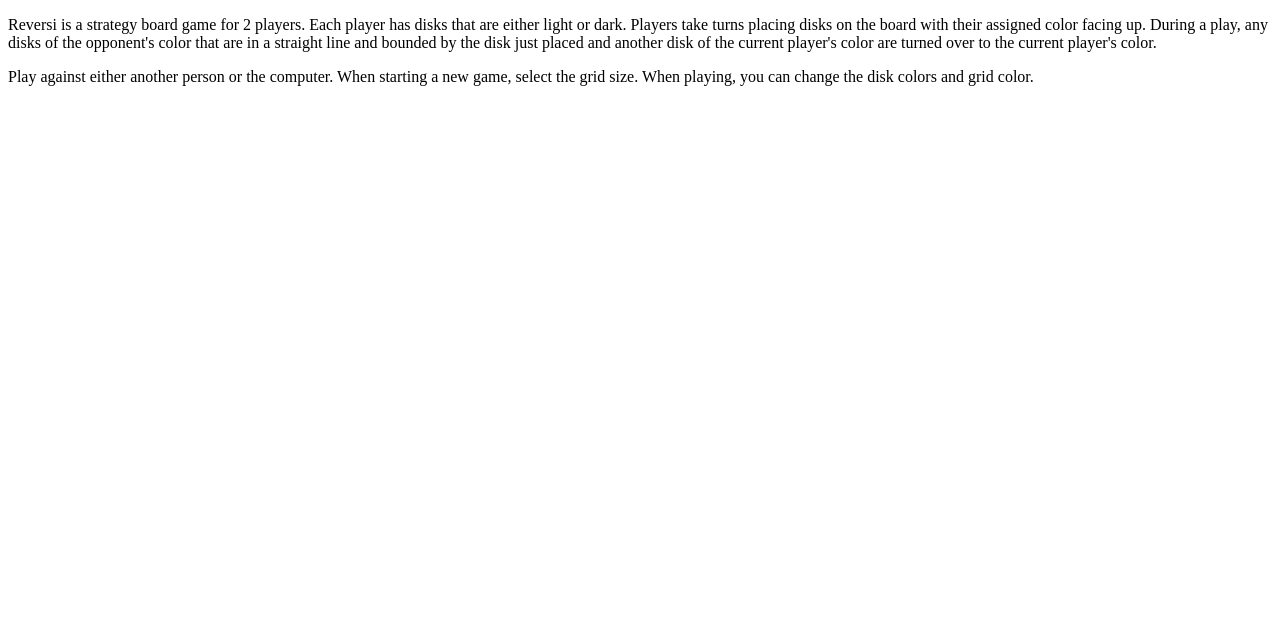
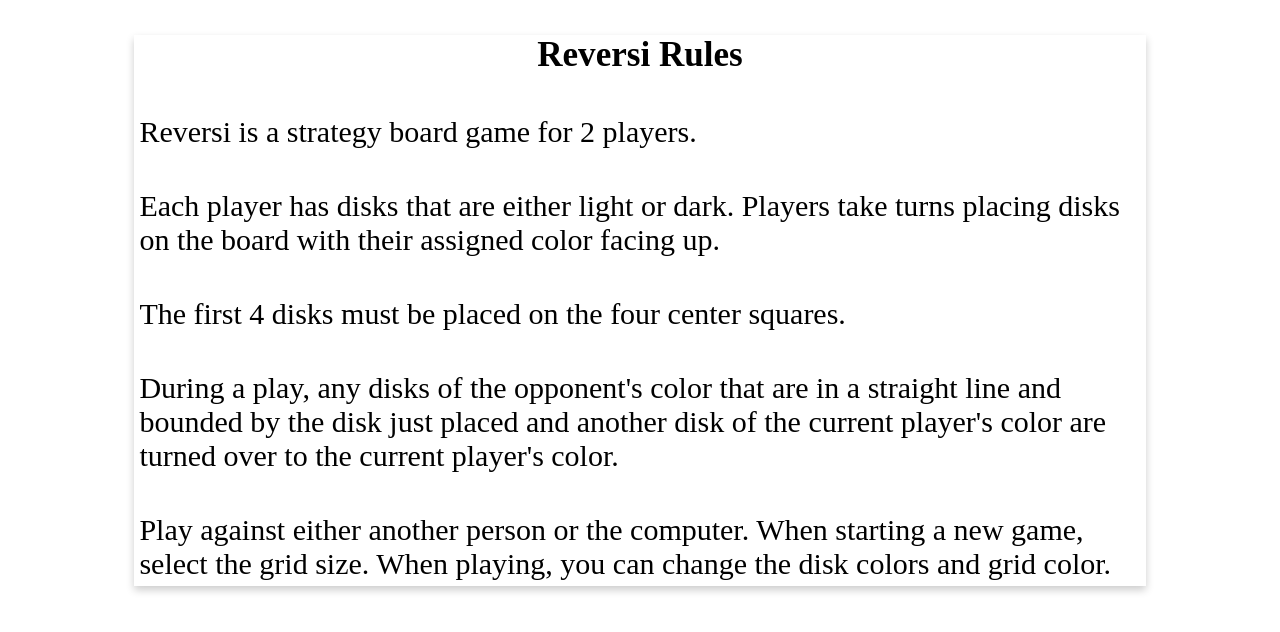
Before and after one commit to CSCI130-project/reversi, a PHP site: page /rules.php in a window 1280 px wide. Shown: the part 80-712 px from the top of the page. Run offline with PHP 8.4, Linux system fonts and the light colour scheme; the visitor is signed in with stand-in values (Sample User, id 1); some libraries are stand-ins or nearby versions.

Commit message:
add card style

```diff
--- a/rules.php
+++ b/rules.php
@@ -1,19 +1,33 @@
 <?php
 # check if user is logged in
 session_start();
-    if(!isset($_SESSION["username"]))
+if (!isset($_SESSION["username"]))
     header("location: index.html");
 ?>
 
 <!DOCTYPE html>
 <html lang="en">
+
 <head>
     <meta charset="utf-8" />
     <title>Reversi</title>
     <!-- <link rel="stylesheet" href="https://maxcdn.bootstrapcdn.com/bootstrap/3.4.0/css/bootstrap.min.css"> -->
     <link rel="stylesheet" type="text/css" href="style.css">
     <script src="https://code.jquery.com/jquery-1.10.2.js"></script>
+    <style>
+        .card {
+            box-shadow: 0 4px 8px 0 rgba(0, 0, 0, 0.2);
+            transition: 0.3s;
+            margin-left: 10%;
+            margin-right: 10%;
+            font-size: 30px;
+        }
+        p {
+            padding: 5px;
+        }
+    </style>
 </head>
+
 <body>
     <header role="banner">
         <nav id="navbar" role="navigation">
@@ -27,14 +41,22 @@
             </ul>
         </nav>
     </header>
-        <section role="main">
+    <section role="main" class="card">
+        <h3 style="text-align: center">Reversi Rules</h3>
         <p>
-                Reversi is a strategy board game for 2 players. Each player has disks that are either light or dark. Players take turns placing disks on the board with their assigned color facing
-                up. During a play, any disks of the opponent's color that are in a straight line and bounded by the disk just placed and another disk of the current player's color are turned over to the current player's color.
+            Reversi is a strategy board game for 2 players.
+        </p>
+        <p>
+            Each player has disks that are either light or dark. Players take turns placing disks on the board with their assigned color facing up.
+        </p>
+        <p>The first 4 disks must be placed on the four center squares.</p>
+        <p>
+            During a play, any disks of the opponent's color that are in a straight line and bounded by the disk just placed and another disk of the current player's color are turned over to the current player's color.
         </p>
         <p>
             Play against either another person or the computer. When starting a new game, select the grid size. When playing, you can change the disk colors and grid color.
         </p>
     </section>
 </body>
+
 </html>
```
Also changed, not shown: about.php (+35 -1 lines), img/leo.png (added), img/william.jpg (added). Lines whose indentation alone changed are shown as unchanged.
